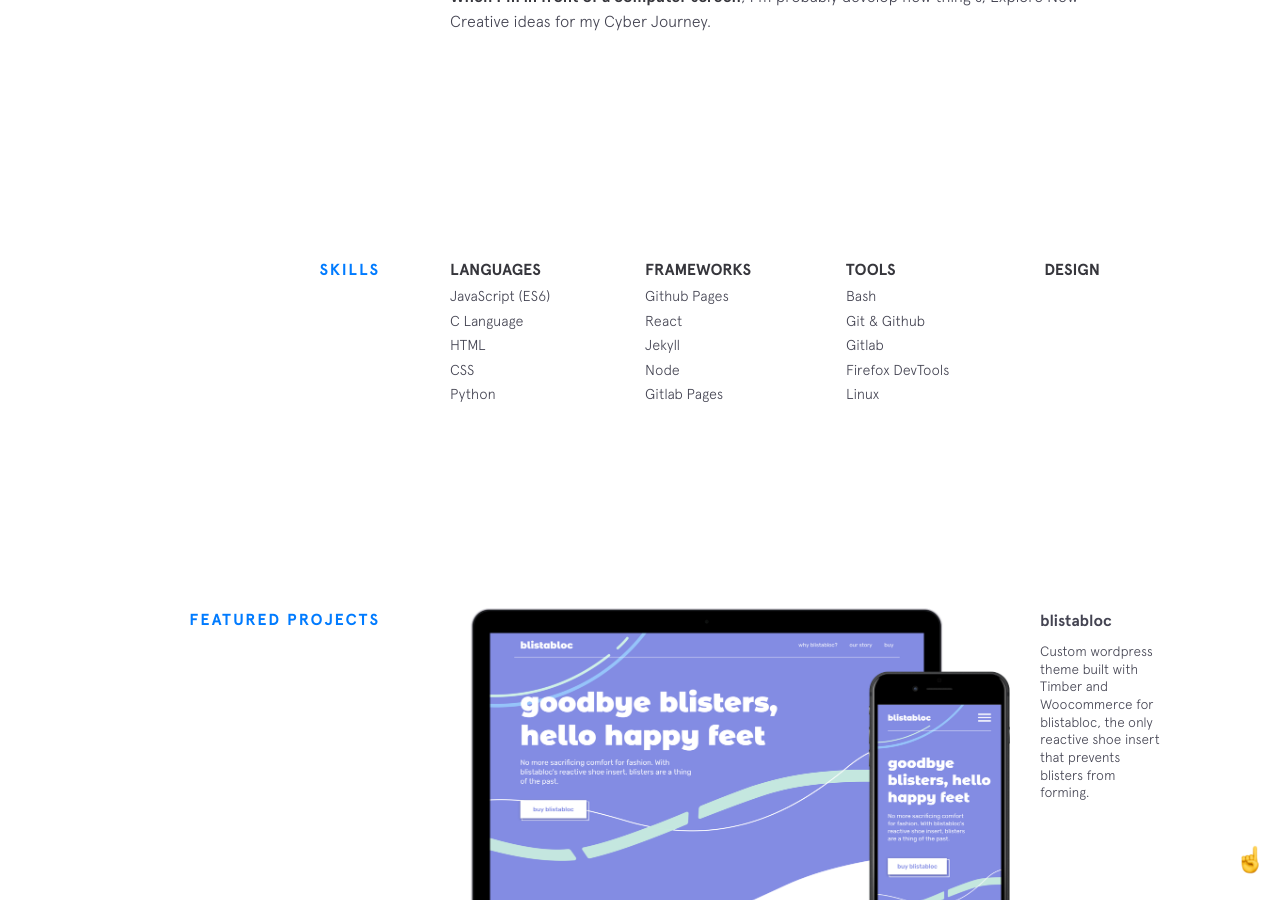
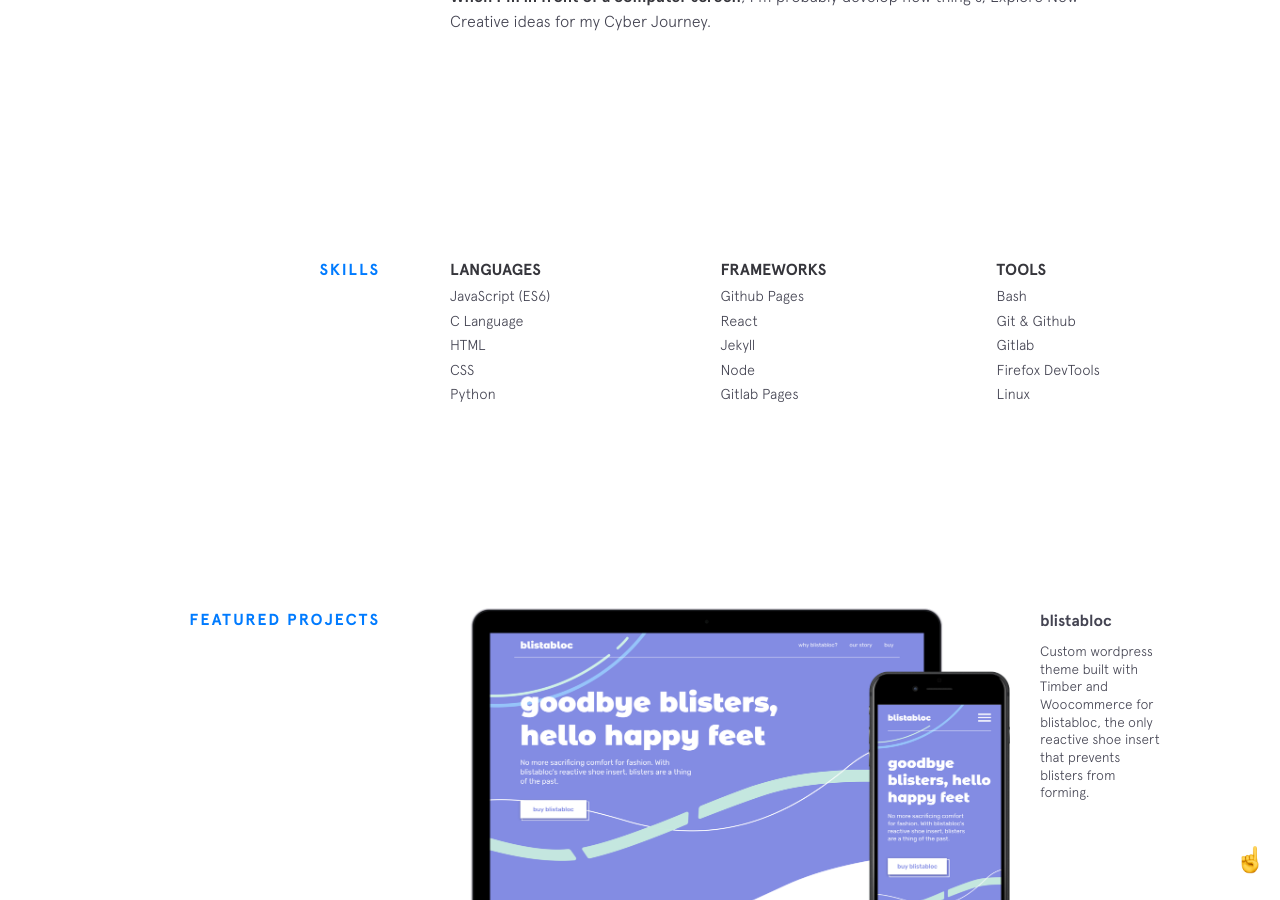
Before and after one commit to thatbynln/thatbynln.github.io, a Jekyll site: the page built from index.html, in a window 1280 px wide and 900 px high, scrolled down 1163 px. Built offline with Jekyll 4.4.1, drawn with Linux system fonts in a browser that asks for light colours; nearby versions of some CDN libraries.

Commit message:
Update skills.html

```diff
--- a/_includes/skills.html
+++ b/_includes/skills.html
@@ -27,14 +27,6 @@
           {% endfor %}
         </ul>
       </div>
-      <div class="skillz__category">
-        <div class="skillz__category__label">Design</div>
-        <ul>
-          {% for thing in site.data.skills.design %}
-          <li class="skillz__category__item">{{thing.item}}</li>
-          {% endfor %}
-        </ul>
       </div>
-    </div>
   </div>
 </section>
```
